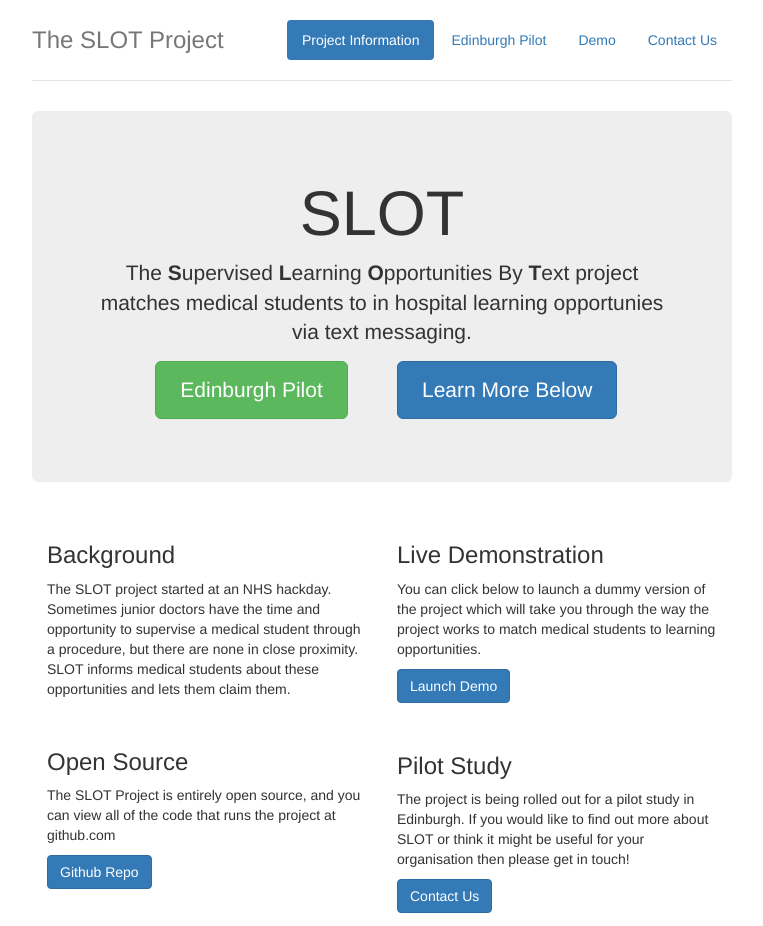
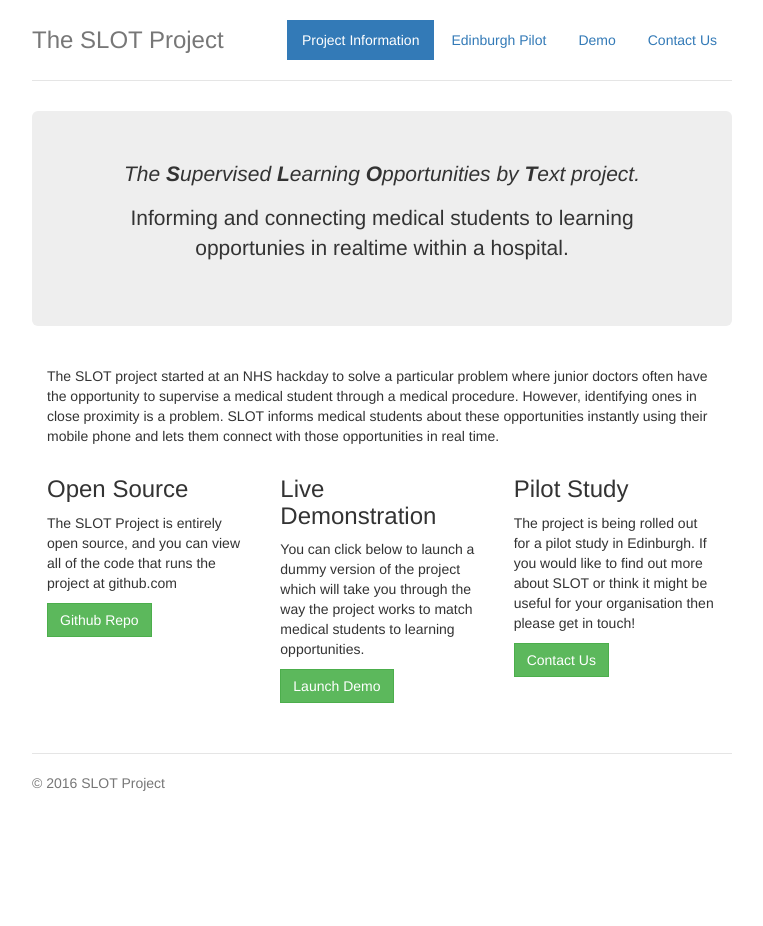
Before and after one commit to nhshd-slot/slot-splash, a website: page index.html in a window 1280 px wide. Shown: the top 926 px of the page, without its empty margins (258-1021 px from the left). After the commit the page ends 823 px from the top, so only its background shows below. Drawn offline with nearby package versions, Linux system fonts and the light colour scheme.

Commit message:
Changed text, layout and button styles
It looks like bootstrap, which it is, but we can make it easier
for people to understand what it does and have consistent calls to
action. Trying to focus more on the problem we try to solve and
not how we solve it, we can put that somewhere else, there may be more of
an opportunity for people who aren't technical to engage with us.

```diff
--- /dev/null
+++ b/custom.css
@@ -0,0 +1,7 @@
+.btn {
+    border-radius: 0px;
+}
+
+.nav-pills>li>a {
+    border-radius: 0px;
+}
--- a/index.html
+++ b/index.html
@@ -9,6 +9,7 @@
 
   <!-- Bootstrap -->
   <link href="bower_components/bootstrap/dist/css/bootstrap.min.css" rel="stylesheet">
+  <link rel="stylesheet" type="text/css" href="custom.css">
 
   <link href="splash.css" rel="stylesheet">
 
@@ -35,39 +36,29 @@
   </div>
 
   <div class="jumbotron">
-    <h1>SLOT </h1>
-    <p class="lead">The <strong>S</strong>upervised <strong>L</strong>earning <strong>O</strong>pportunities By <strong>T</strong>ext project matches medical students to in hospital learning opportunies via text messaging.</p>
-    <div class="container">
-      <div class="row">
-        <div class="col-sm-4 col-sm-push-1">
-          <p><a class="btn btn-lg btn-success" href="instances.html" role="button">Edinburgh Pilot</a></p>
-        </div>
-        <div class="col-md-4 col-sm-push-2">
-          <p><a class="btn btn-lg btn-primary" href="#learn-more" role="button">Learn More Below</a></p>
-        </div>
-      </div>
-    </div>
+    <p class="lead"><em>The <strong>S</strong>upervised <strong>L</strong>earning <strong>O</strong>pportunities by <strong>T</strong>ext project.</em></p><p> Informing and connecting medical students to learning opportunies in realtime within a hospital.</p>
   </div>
 
   <div class="row marketing" id="learn-more">
-    <div class="col-lg-6">
-      <h3>Background</h3>
-      <p>The SLOT project started at an NHS hackday. Sometimes junior doctors have the time and opportunity to supervise a medical student through a procedure, but there are none in close proximity. SLOT informs medical students about these opportunities and lets them claim them.</p>
-      <br/>
+    <div class="col-lg-12">
+      <p>The SLOT project started at an NHS hackday to solve a particular problem where junior doctors often have the opportunity to supervise a medical student through a medical procedure. However, identifying ones in close proximity is a problem. SLOT informs medical students about these opportunities instantly using their mobile phone and lets them connect with those opportunities in real time.</p>
+    </div>
+    <div class="col-lg-4">
       <h3>Open Source</h3>
       <p>The SLOT Project is entirely open source, and you can view all of the code that runs the project at github.com</p>
-      <p><a class="btn btn-primary" href="https://github.com/nhshd-slot/" role="button">Github Repo</a></p>
+      <p><a class="btn btn-success" href="https://github.com/nhshd-slot/" role="button">Github Repo</a></p>
       <br/>
     </div>
 
-    <div class="col-lg-6">
+    <div class="col-lg-4">
       <h3>Live Demonstration</h3>
       <p>You can click below to launch a dummy version of the project which will take you through the way the project works to match medical students to learning opportunities.</p>
-      <p><a class="btn btn-primary" href="http://demo.slotnhs.org/" role="button">Launch Demo</a></p>
-      <br/>
+      <p><a class="btn btn-success" href="http://demo.slotnhs.org/" role="button">Launch Demo</a></p>
+    </div>
+    <div class="col-lg-4">
       <h3>Pilot Study</h3>
       <p>The project is being rolled out for a pilot study in Edinburgh. If you would like to find out more about SLOT or think it might be useful for your organisation then please get in touch!</p>
-      <p><a class="btn btn-primary" href="contact.html" role="button">Contact Us</a></p>
+      <p><a class="btn btn-success" href="contact.html" role="button">Contact Us</a></p>
     </div>
   </div>
 
```
